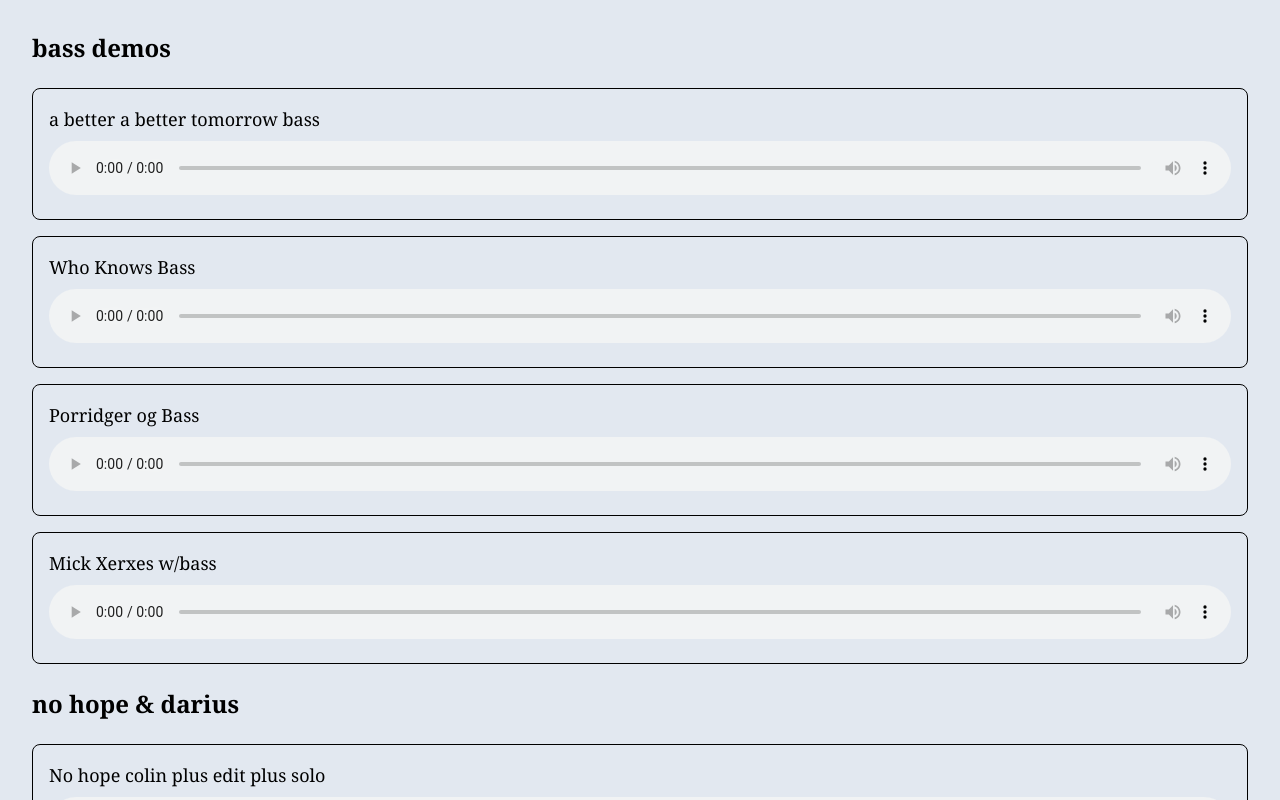
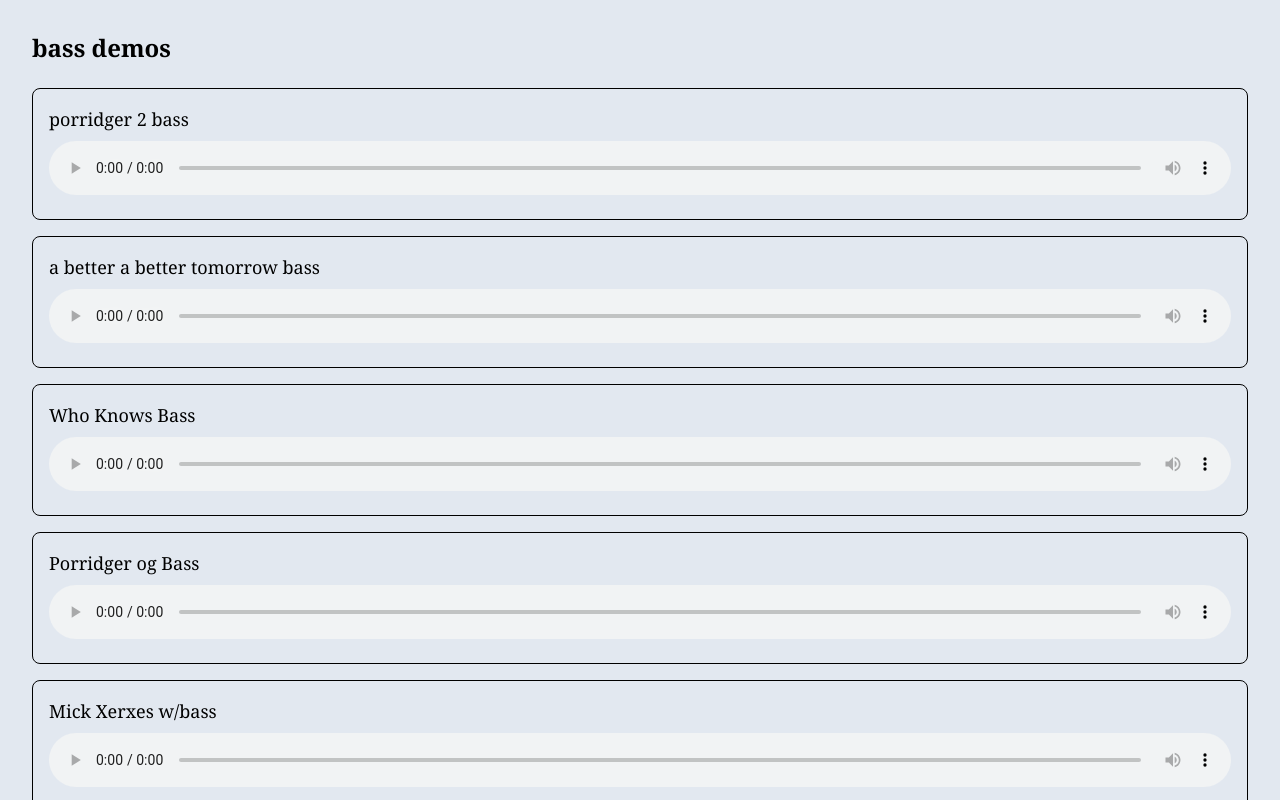
Before and after one commit to nmcmaster/colindontmediafire, a React (Vite) app: page / in a window 1280 px wide. Shown: the top 800 px of the page. Built offline with nearby package versions, Linux system fonts and the light colour scheme.

Commit message:
porridger 2

```diff
--- a/src/App.tsx
+++ b/src/App.tsx
@@ -2,6 +2,7 @@ import "./App.css";
 // no hope colin plus edit plus solo 122125 LEV DRUMS
 function App() {
     const bass = [
+        { name: "porridger 2 bass", file: "/audio/porridger 2 bass" },
         {
             name: "a better a better tomorrow bass",
             file: "/audio/a better tomorrow bass.mp3",
@@ -48,6 +49,10 @@ function App() {
         },
     ];
     const links = [
+        {
+            href: "https://www.mediafire.com/file/4g0prk4qgsqotzf/porridger+2+bass+solo.aif/file",
+            alt: "porridger 2 bass",
+        },
         {
             href: "https://www.mediafire.com/file/3h7eowto2fvozga/a+better+tomorrow+bass.zip",
             alt: "a better a better tomorrow bass",
```
Also changed, not shown: 1 other file (tests, documents, lock files or other folders).
